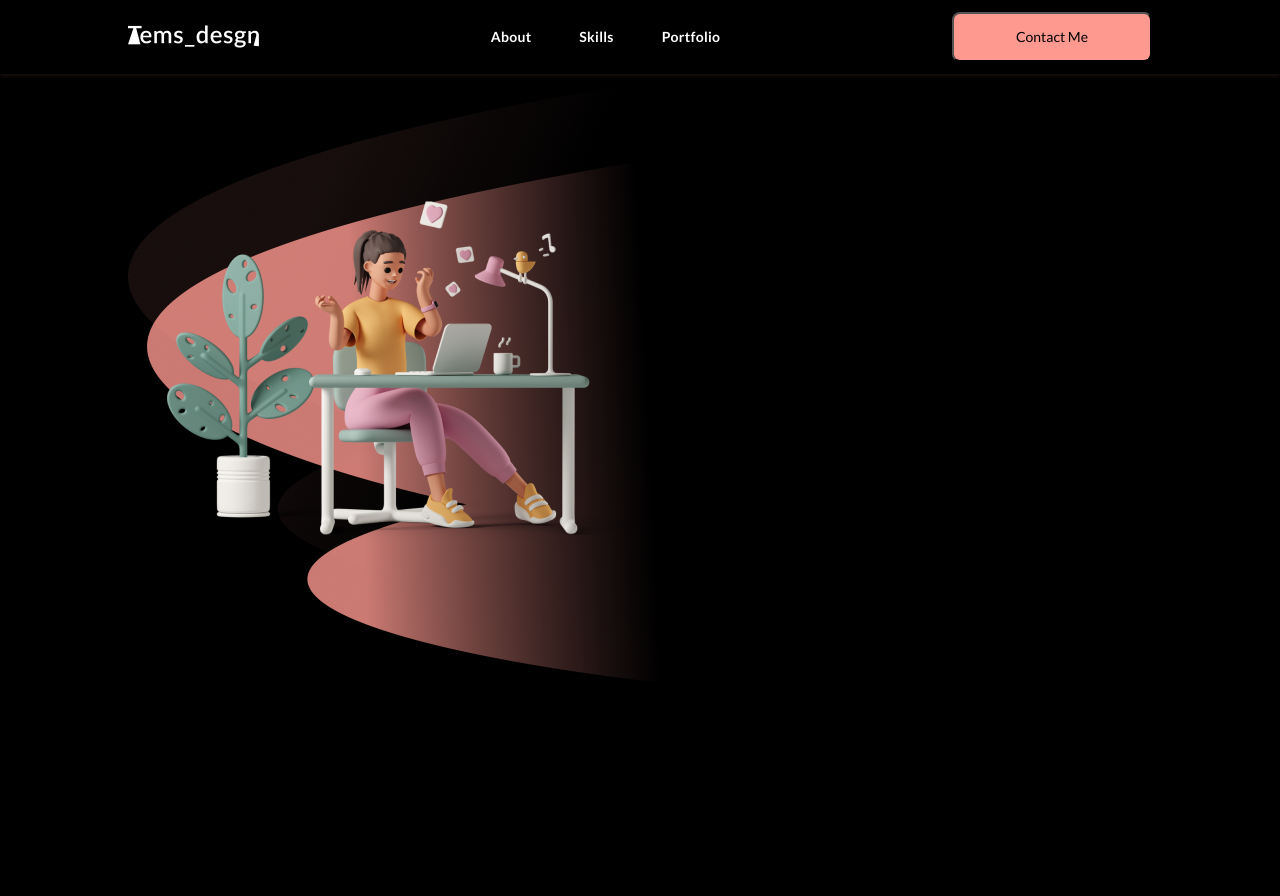
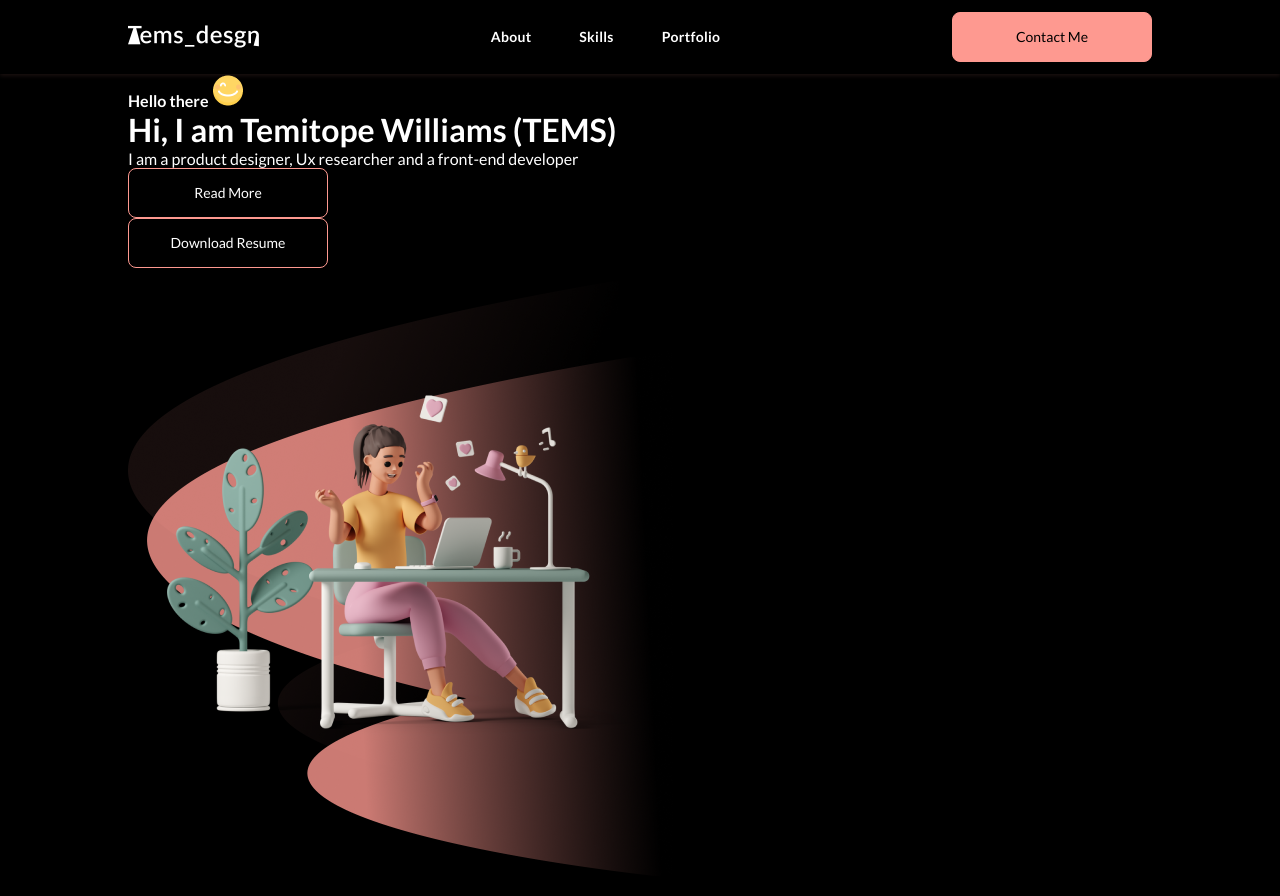
Before and after one commit to Opssy/portfolio, a React (Create React App) app: page / in a window 1280 px wide. Before the commit the page ends 800 px from the top, so only its background shows below. Built offline with nearby package versions, Linux system fonts and the light colour scheme; the HTML template or start-up script is replaced by a standard one.

Commit message:
imported heroimage

```diff
--- a/src/components/heroPage/Hero.jsx
+++ b/src/components/heroPage/Hero.jsx
@@ -1,13 +1,35 @@
 import React from "react";
 import HeroImg from "../../assets/heroimg.png";
+import HappyImg from "../../assets/happy.png";
 import HeroStyle from "./hero.module.css";
+import Button from "../buttonComponents/Button";
 
 const Hero = () => {
   return (
     <div className={`${HeroStyle.heroCon}`}>
       <div className="container">
         <div className={`${HeroStyle.heroArea}`}>
-          <div className={`${HeroStyle.heroLeft}`}></div>
+          <div className={`${HeroStyle.heroLeft}`}>
+            <h4>
+              Hello there <img src={HappyImg} alt="smiling_emoji" />
+            </h4>
+            <h1>Hi, I am Temitope Williams (TEMS)</h1>
+            <p>
+              I am a product designer, Ux researcher and a front-end developer
+            </p>
+            <div className={`${HeroStyle.buttons}`}>
+              <Button
+                className={`${HeroStyle.firstbtn}`}
+                text="Read More"
+                link="aboutme"
+              />
+              <Button
+                className={`${HeroStyle.secondbtn}`}
+                text="Download Resume"
+                link="/resume"
+              />
+            </div>
+          </div>
           <div className={`${HeroStyle.heroRight}`}>
             <img src={HeroImg} alt="hero_image" />
           </div>
--- a/src/index.css
+++ b/src/index.css
@@ -37,6 +37,8 @@ body {
   font-weight: 400;
   font-size: 14px;
   line-height: 140%;
+  border: 1px solid var(--btnBg);
+  background: transparent;
 }
 a {
   width: 100% !important;
```
